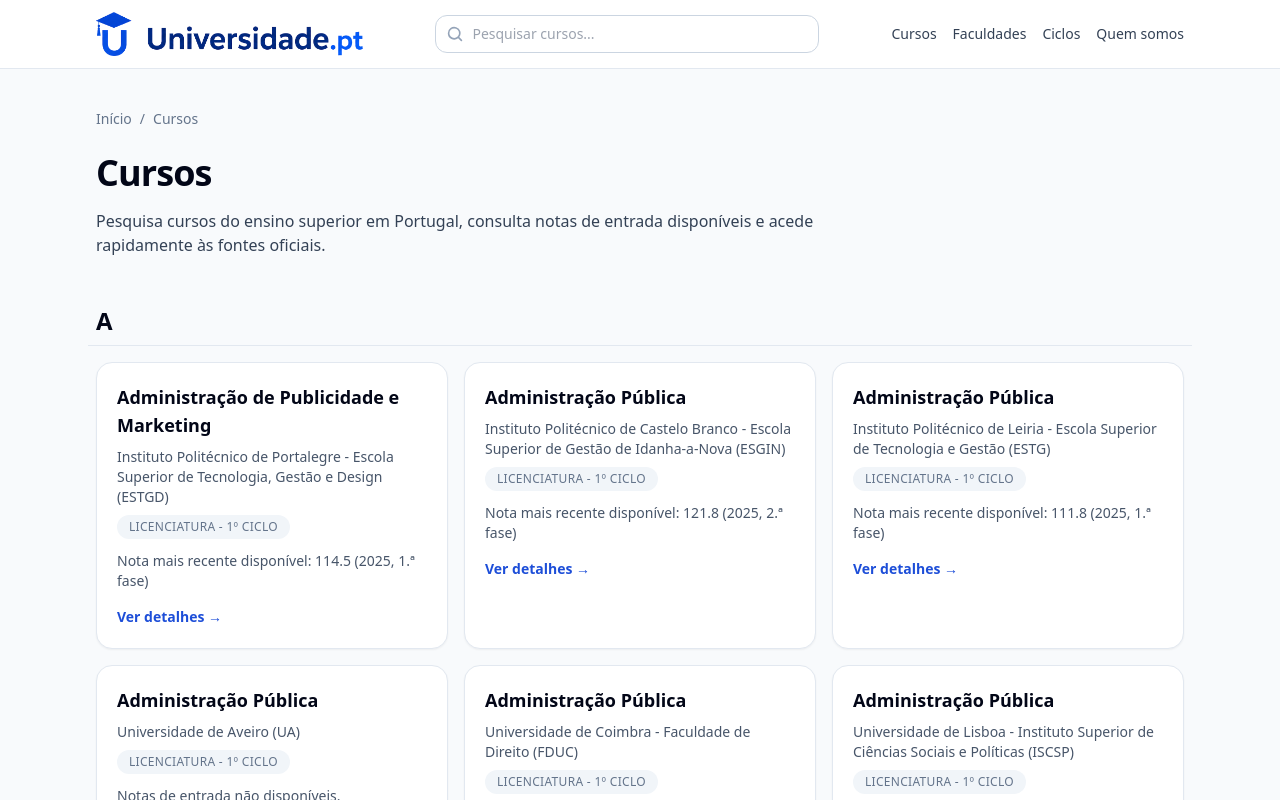
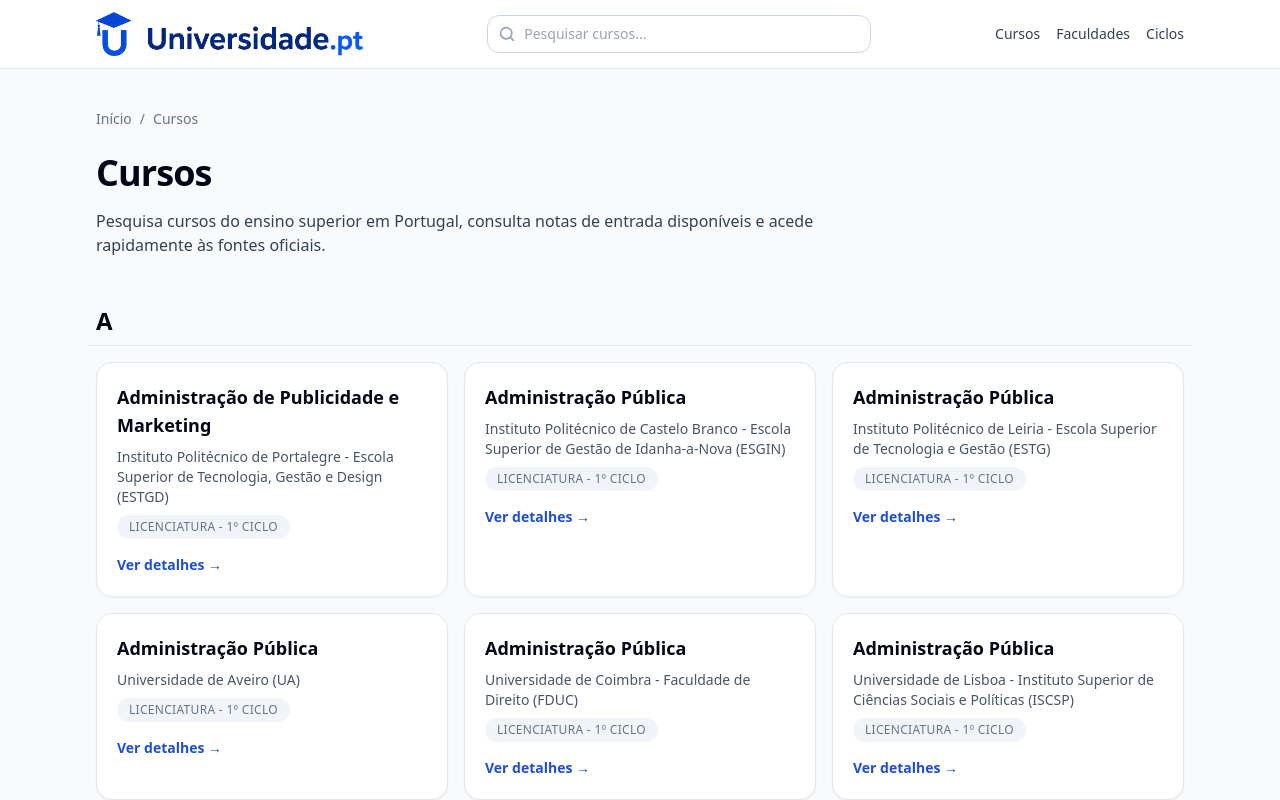
Before and after one commit to tixastronauta/openclaw-workspace, a Next.js app in the folder projects/site-universidade/: page /cursos in a window 1280 px wide. Shown: the top 800 px of the page. Built offline with nearby package versions, Linux system fonts and the light colour scheme.

Commit message:
Use JSON admission grades and simplify cards

```diff
--- a/projects/site-universidade/components/CourseCard.tsx
+++ b/projects/site-universidade/components/CourseCard.tsx
@@ -2,7 +2,6 @@ import Link from "next/link";
 import type { Course } from "@/lib/courses";
 
 export function CourseCard({ course }: { course: Course }) {
-  const latestGrade = course.grades[0];
   const institutionLabel = [course.institutionName, course.institutionSigla ? `(${course.institutionSigla})` : undefined].filter(Boolean).join(" ");
 
   return (
@@ -16,11 +15,6 @@ export function CourseCard({ course }: { course: Course }) {
           <span className="rounded-full bg-slate-100 px-3 py-1">{course.cycle}</span>
         </div>
       )}
-      {latestGrade ? (
-        <p className="mt-3 text-sm text-slate-600">Nota mais recente disponível: {latestGrade.grade} ({latestGrade.year}{latestGrade.phase ? `, ${latestGrade.phase}` : ""})</p>
-      ) : (
-        <p className="mt-3 text-sm text-slate-600">Notas de entrada não disponíveis.</p>
-      )}
       <span className="mt-4 inline-flex text-sm font-semibold text-brand-700 hover:text-brand-900">
         Ver detalhes →
       </span>
--- a/projects/site-universidade/components/Header.tsx
+++ b/projects/site-universidade/components/Header.tsx
@@ -7,8 +7,7 @@ import { GlobalSearch } from "./GlobalSearch";
 const nav = [
   { href: "/cursos/", label: "Cursos" },
   { href: "/faculdades/", label: "Faculdades" },
-  { href: "/ciclos/", label: "Ciclos" },
-  { href: "/quem-somos/", label: "Quem somos" }
+  { href: "/ciclos/", label: "Ciclos" }
 ];
 
 export function Header() {
--- a/projects/site-universidade/lib/courses.ts
+++ b/projects/site-universidade/lib/courses.ts
@@ -32,8 +32,6 @@ export type Course = {
 type CsvRow = Record<string, string | undefined>;
 
 const CSV_PATH = path.join(process.cwd(), "data", "courses.csv");
-const SIMPLE_GRADE_COLUMN_PATTERN = /^(entryGrade|entry_grade|grade|nota|notaEntrada|nota_entrada)(\d{4})$/i;
-const DGES_GRADE_COLUMN_PATTERN = /^nota_ult_col_(\d{4})_(\d)a$/i;
 
 function clean(value: string | undefined): string | undefined {
   const trimmed = value?.trim();
@@ -48,28 +46,42 @@ function getFirst(row: CsvRow, keys: string[]): string | undefined {
   return undefined;
 }
 
+function phaseLabel(phase: string): string {
+  const match = phase.match(/^(\d+)a$/i);
+  if (match) return `${match[1]}.ª fase`;
+  return phase;
+}
+
 function extractGrades(row: CsvRow): AdmissionGrade[] {
-  return Object.entries(row)
-    .map(([key, value]) => {
-      const grade = clean(value);
-      if (!grade) return null;
+  const raw = clean(row.nota_ult_col_json);
+  if (!raw) return [];
 
-      const dgesMatch = key.match(DGES_GRADE_COLUMN_PATTERN);
-      if (dgesMatch) {
-        return {
-          year: dgesMatch[1],
-          phase: `${dgesMatch[2]}.ª fase`,
-          grade
-        };
-      }
+  try {
+    const parsed = JSON.parse(raw) as Record<string, Record<string, unknown> | unknown>;
 
-      const simpleMatch = key.match(SIMPLE_GRADE_COLUMN_PATTERN);
-      if (simpleMatch) return { year: simpleMatch[2], grade };
+    return Object.entries(parsed)
+      .flatMap(([year, phases]) => {
+        if (!/^\d{4}$/.test(year) || typeof phases !== "object" || phases === null || Array.isArray(phases)) return [];
 
-      return null;
-    })
-    .filter((grade): grade is AdmissionGrade => Boolean(grade))
-    .sort((a, b) => Number(b.year) - Number(a.year) || (a.phase ?? "").localeCompare(b.phase ?? "", "pt"));
+        const grades: AdmissionGrade[] = [];
+
+        for (const [phase, value] of Object.entries(phases as Record<string, unknown>)) {
+          const grade = clean(String(value ?? ""));
+          if (!grade) continue;
+
+          grades.push({
+            year,
+            phase: phaseLabel(phase),
+            grade
+          });
+        }
+
+        return grades;
+      })
+      .sort((a, b) => Number(a.year) - Number(b.year) || (a.phase ?? "").localeCompare(b.phase ?? "", "pt"));
+  } catch {
+    return [];
+  }
 }
 
 function uniqueSlugs(courses: Omit<Course, "slug">[]): Course[] {
```
